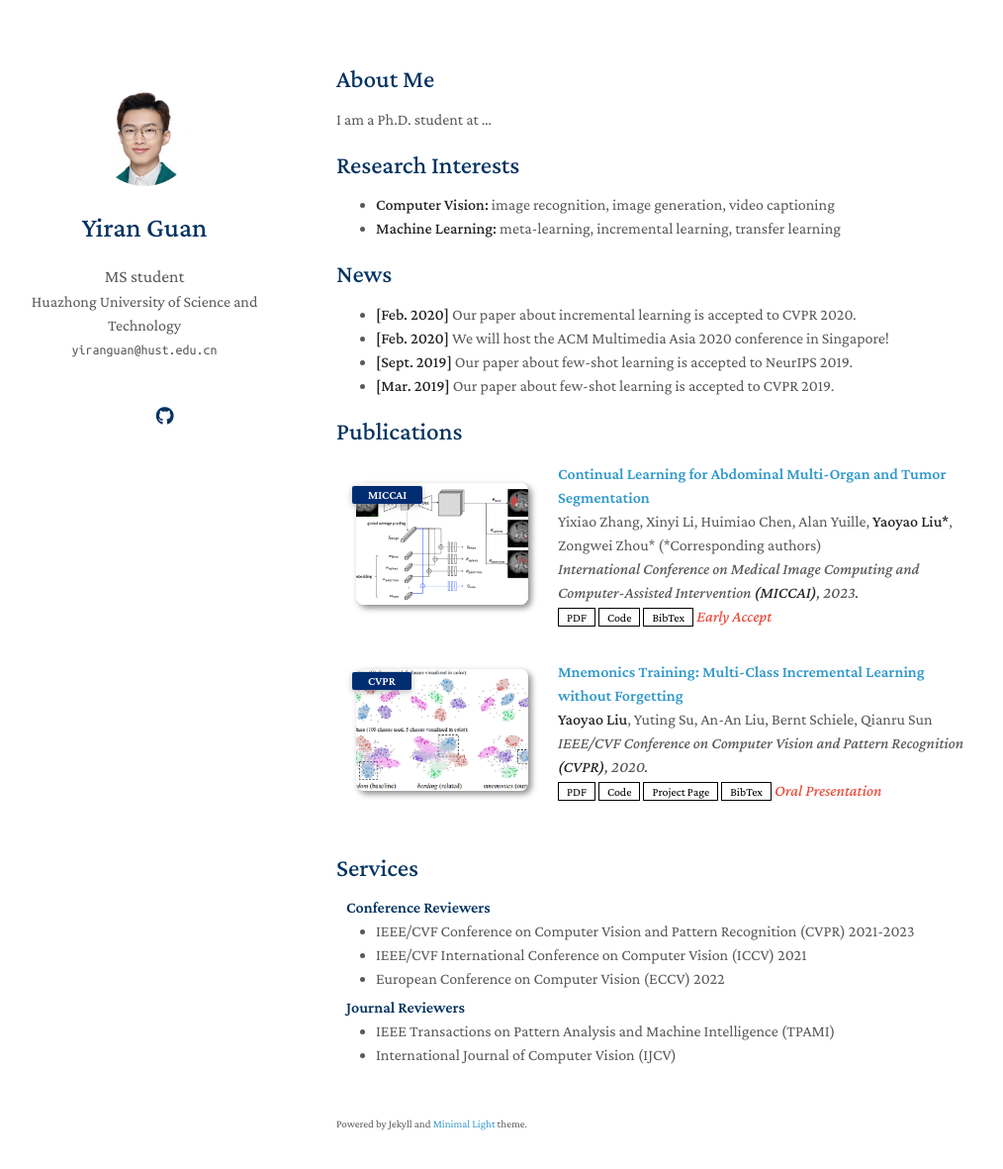
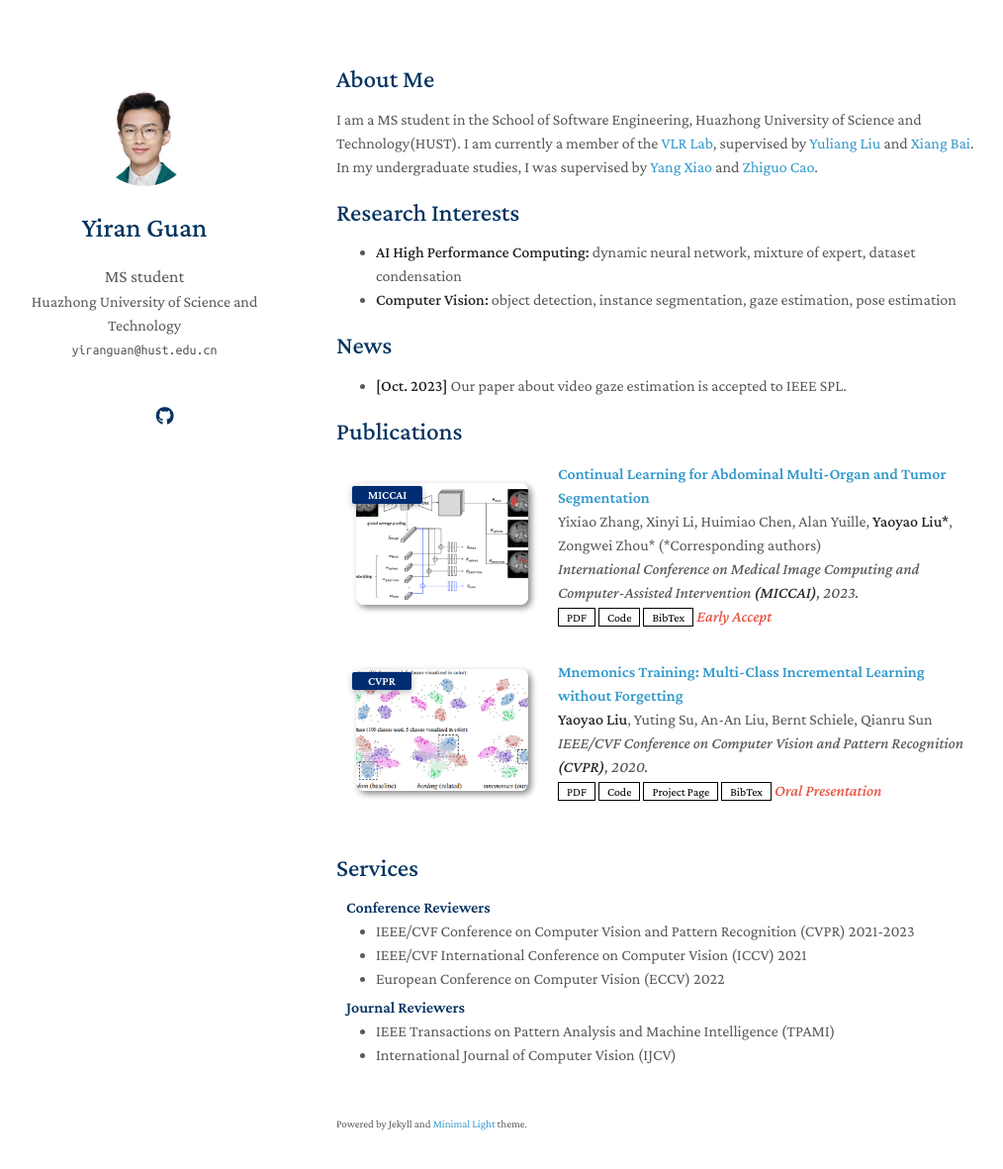
Before and after one commit to 1ranGuan/1ranGuan.github.io, a Jekyll site: the page built from index.md, in a window 1280 px wide and 1216 px high. Shown: the top 1181 px of the window at 99% size, without its empty margins (130-1144 px from the left). Built offline with Jekyll 4.4.1, drawn with Linux system fonts in a browser that asks for light colours; nearby versions of some CDN libraries; a style sheet for code colours, icons or effects is not loaded; our own code applies the rules of GitHub Pages for plain Markdown files.

Commit message:
Update index.md

```diff
--- a/index.md
+++ b/index.md
@@ -4,19 +4,17 @@ layout: homepage
 
 ## About Me
 
-I am a Ph.D. student at ...
+I am a MS student in the School of Software Engineering, Huazhong University of Science and Technology(HUST). I am currently a member of the [VLR Lab](http://vlrlab.aia.hust.edu.cn/), supervised by [Yuliang Liu](https://openreview.net/profile?id=~Yuliang_Liu2) and [Xiang Bai](https://scholar.google.com/citations?user=UeltiQ4AAAAJ). In my undergraduate studies, I was supervised by [Yang Xiao](https://scholar.google.com.tw/citations?hl=zh-CN&user=NeKBuXEAAAAJ) and [Zhiguo Cao](https://scholar.google.com.tw/citations?hl=zh-CN&user=396o2BAAAAAJ).
 
 ## Research Interests
 
-- **Computer Vision:** image recognition, image generation, video captioning
-- **Machine Learning:** meta-learning, incremental learning, transfer learning
+- **AI High Performance Computing:** dynamic neural network, mixture of expert, dataset condensation
+- **Computer Vision:** object detection, instance segmentation, gaze estimation, pose estimation
 
 ## News
 
-- **[Feb. 2020]** Our paper about incremental learning is accepted to CVPR 2020.
-- **[Feb. 2020]** We will host the ACM Multimedia Asia 2020 conference in Singapore!
-- **[Sept. 2019]** Our paper about few-shot learning is accepted to NeurIPS 2019.
-- **[Mar. 2019]** Our paper about few-shot learning is accepted to CVPR 2019.
+- **[Oct. 2023]** Our paper about video gaze estimation is accepted to IEEE SPL.
+
 
 {% include_relative _includes/publications.md %}
 
```
